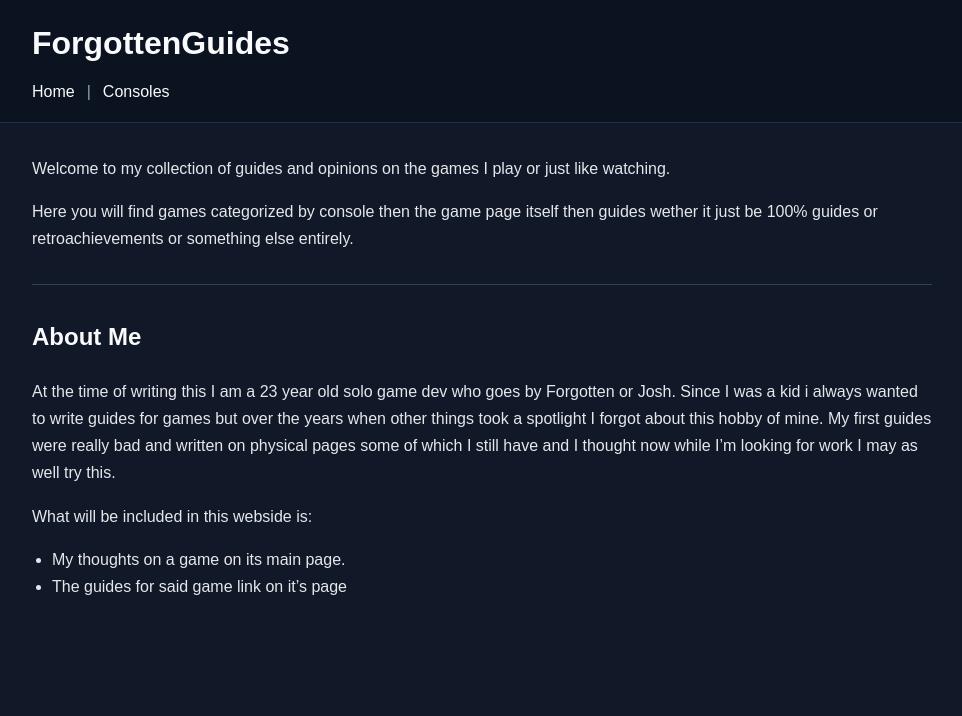
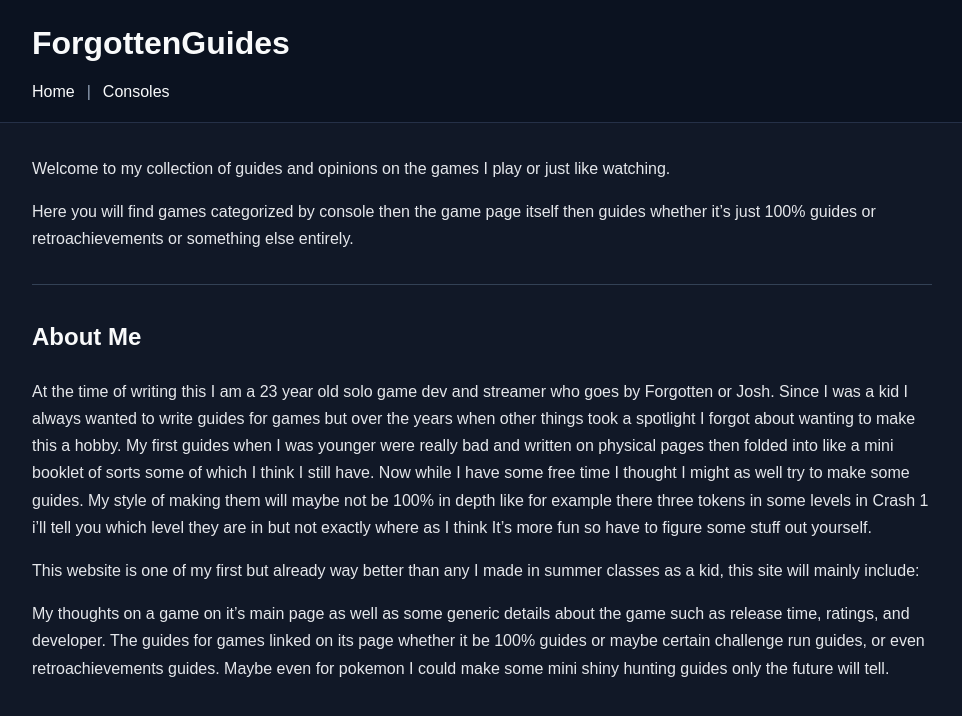
Before and after one commit to ForgottenGem/ForgottenGuides, a Jekyll site: the page built from index.md, in a window 1280 px wide. Shown: the top 716 px of the page, without its empty margins (158-1120 px from the left). Built offline with Jekyll 4.4.1, drawn with Linux system fonts in a browser that asks for light colours.

Commit message:
Update index.md

```diff
--- a/index.md
+++ b/index.md
@@ -5,16 +5,15 @@ title: Home
 
 Welcome to my collection of guides and opinions on the games I play or just like watching.
 
-Here you will find games categorized by console then the game page itself then guides wether it just be 100% guides or retroachievements or something else entirely.
+Here you will find games categorized by console then the game page itself then guides whether it's just 100% guides or retroachievements or something else entirely.
 
 ---
 
 ## About Me
 
-At the time of writing this I am a 23 year old solo game dev who goes by Forgotten or Josh.
-Since I was a kid i always wanted to write guides for games but over the years when other things took a spotlight I forgot about this hobby of mine.
-My first guides were really bad and written on physical pages some of which I still have and I thought now while I'm looking for work I may as well try this.
+At the time of writing this I am a 23 year old solo game dev and streamer who goes by Forgotten or Josh. Since I was a kid I always wanted to write guides for games but over the years when other things took a spotlight I forgot about wanting to make this a hobby. My first guides when I was younger were really bad and written on physical pages then folded into like a mini booklet of sorts some of which I think I still have. Now while I have some free time I thought I might as well try to make some guides. My style of making them will maybe not be 100% in depth like for example there three tokens in some levels in Crash 1 i'll tell you which level they are in but not exactly where as I think It's more fun so have to figure some stuff out yourself.
 
-What will be included in this webside is:
-- My thoughts on a game on its main page.
-- The guides for said game link on it's page
+This website is one of my first but already way better than any I made in summer classes as a kid, this site will mainly include:
+
+My thoughts on a game on it's main page as well as some generic details about the game such as release time, ratings, and developer.
+The guides for games linked on its page whether it be 100% guides or maybe certain challenge run guides,  or even retroachievements guides. Maybe even for pokemon I could make some mini shiny hunting guides only  the future will tell.
```
